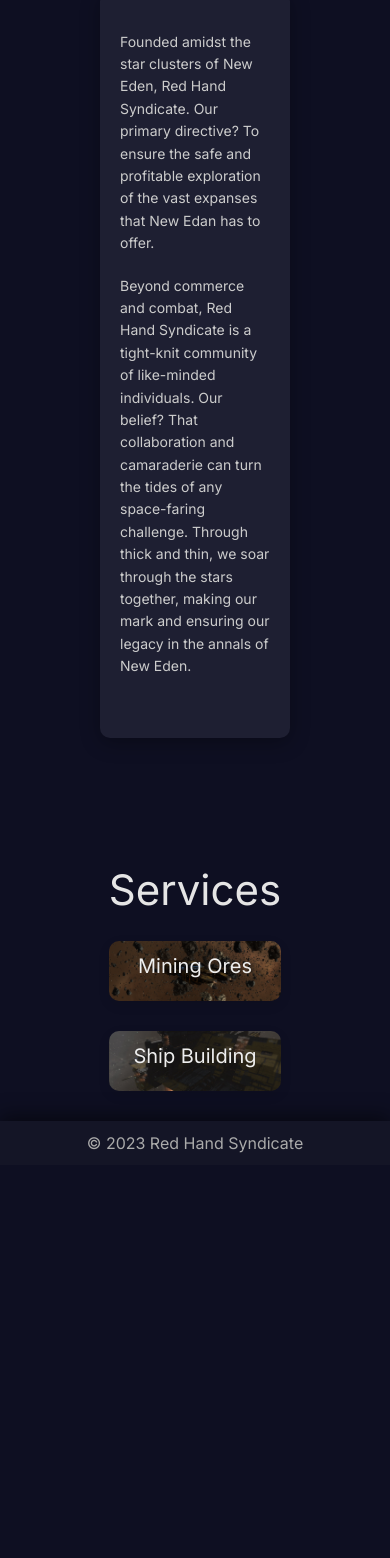
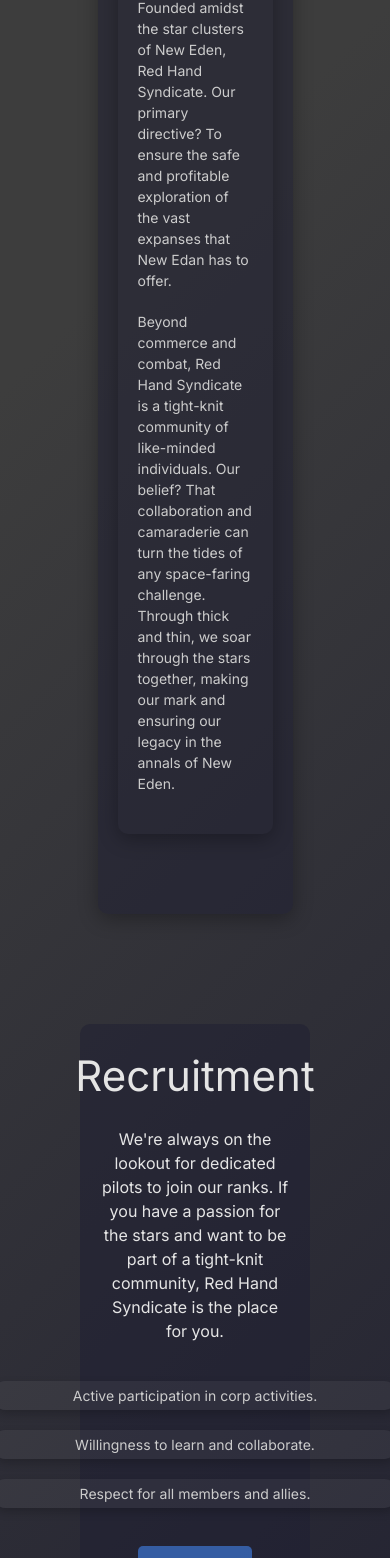
Before and after one commit to HeiseMo/red-hand-syndicate, a Next.js app: page / in a window 390 px wide. Shown: the part 424-1982 px from the top of the page. Before the commit the page ends 1589 px from the top, so only its background shows below. Built offline with nearby package versions, Linux system fonts and the light colour scheme.

Commit message:
layout changes

```diff
--- a/app/components/Header.js
+++ b/app/components/Header.js
@@ -7,7 +7,7 @@ function Header() {
         <div className="header-links">
         <a href="your-discord-link" className="header-discord-link">About</a>
         <a href="your-discord-link" className="header-discord-link">Recruitment</a>
-        <a href="your-discord-link" className="header-discord-link">Services</a>
+        <a href="#services" className="header-discord-link">Services</a>
         </div>
       </header>
     );
--- /dev/null
+++ b/app/components/Recruitment.js
@@ -0,0 +1,26 @@
+// components/Recruitment.js
+
+import React from 'react';
+
+const Recruitment = () => {
+    return (
+        <section id="recruitment" className="recruitment-section">
+            <h2>Recruitment</h2>
+            <p>We're always on the lookout for dedicated pilots to join our ranks. If you have a passion for the stars and want to be part of a tight-knit community, Red Hand Syndicate is the place for you.</p>
+
+            <div className="recruitment-details">
+                <ul>
+                    <li>Active participation in corp activities.</li>
+                    <li>Willingness to learn and collaborate.</li>
+                    <li>Respect for all members and allies.</li>
+                </ul>
+            </div>
+
+            <div className="apply-button-container">
+                <button className="apply-button">Apply Now</button>
+            </div>
+        </section>
+    );
+}
+
+export default Recruitment;
--- a/app/components/ServicesBox.js
+++ b/app/components/ServicesBox.js
@@ -3,7 +3,7 @@ import React from 'react';
 
 const ServiceBox = () => {
     return (
-        <section className="services">
+        <section id="services" className="services">
             <h2>Services</h2>
             <div className='cards'>
                 <div className="service-card mining">
--- a/app/globals.css
+++ b/app/globals.css
@@ -2,14 +2,24 @@
 @tailwind components;
 @tailwind utilities;
 
-/* styles.css */
-
+/* Reset & Global Styles */
 body {
   font-family: 'Arial', sans-serif;
   background-color: #0e0f22;
   color: #e5e5e5;
   margin: 0;
   padding: 0;
+  line-height: 1.5;
+}
+
+a {
+  text-decoration: none;
+  color: inherit;
+  transition: color 0.2s;
+}
+
+a:hover {
+  color: #e5b50a;  /* Gold tone for hover effect */
 }
 
 /* Header Styles */
@@ -18,11 +28,13 @@ body {
   align-items: center;
   justify-content: space-between;
   padding: 20px 40px;
-  background-color: #141526;
+  background-color: #1e1f3281;
   box-shadow: 0 5px 20px rgba(0, 0, 0, 0.5);
 }
+
 .header-links a {
   margin: 10px;
+  transition: color 0.2s;
 }
 
 .logo {
@@ -37,167 +49,193 @@ body {
   border: none;
   border-radius: 5px;
   cursor: pointer;
-  transition: background-color 0.3s;
+  transition: all 0.3s;
 }
 
 .cta-button:hover {
   background-color: #c7d0df;
 }
 
-/* About Styles */
 /* About Us section styles */
 .about{
   display: flex;
   flex-direction: column;
   align-items: center;
-  max-width: 900px;
+  width: 50vw;
   margin: 60px auto;
-  padding: 0 60px;
-}
-.about-img {
-  display: flex;
-  flex-direction: column;
-  align-items: center;
-  max-width: 300px;
-  background-color: #1e1f32;
+  background-color: #1e1f3281;
   border-radius: 10px;
-  padding: 20px;
   box-shadow: 0 5px 20px rgba(0, 0, 0, 0.3);
 }
 .about-container {
   display: flex;
   flex-direction: column;
+  padding: 20px;
+  border-radius: 10px;
   align-items: center;
-  max-width: 900px;
+  max-width: 600px;
   margin: 60px auto;
-  padding: 60px 60px;
-  background-color: #1e1f32;
-  border-radius: 10px;
   box-shadow: 0 5px 20px rgba(0, 0, 0, 0.3);
 }
 
-.main-logo{
+.about-img {
+  max-width: 300px;
+  padding: 20px;
+}
+
+.main-logo {
   border-radius: 30px;
   margin: 20px;
 }
 
+.about-container h2, .about-container p {
+  margin-bottom: 20px;
+}
+
 .about-container h2 {
   font-size: 28px;
-  margin-bottom: 20px;
-  color: #e5b50a; /* Gold tone to fit EVE Echoes theme */
+  color: #e5b50a; /* Gold tone */
 }
 
 .about-container p {
   text-align: start;
   font-size: 16px;
-  margin-bottom: 20px;
-  line-height: 1.6;
-  color: #ccc; /* Lighter gray for better readability against dark background */
+  color: #ccc;
 }
 
-/* ... existing styles ... */
-
-.services {
+.services, .cards {
   display: flex;
   flex-direction: column;
-  gap: 20px; /* Spacing between cards */
+  gap: 20px;
   padding: 20px 0;
-  justify-content: space-around; /* Distribute cards evenly */
 }
-.cards{
-  display: flex;
+
+.cards {
   flex-direction: row;
   flex-wrap: wrap;
-  gap: 20px; /* Spacing between cards */
-  padding: 20px 0;
 }
+
 .services h2 {
   font-size: 42px;
 }
 
 .service-card {
-  flex: 0 1 calc(50% - 20px); /* Makes sure each card takes up roughly half the space minus the gap */
-  background-color: #1a1a2e; /* Dark tone */
+  flex: 0 1 calc(50% - 20px);
+  background-color: #1a1a2e;
   border-radius: 10px;
+  padding: 20px;
   box-shadow: 0px 4px 12px rgba(0, 0, 0, 0.1);
-  padding: 20px;
   transition: transform 0.3s ease;
 }
 
 .service-card:hover {
-  transform: translateY(-10px); /* Slight upward movement on hover for a dynamic feel */
+  transform: translateY(-10px);
 }
 
 .service-card h3 {
   font-size: 24px;
   margin-bottom: 10px;
-  color: #eee; /* Light text color for contrast */
+  color: #eee;
 }
 
 .service-card p {
   font-size: 18px;
-  background-color: #0e0f22c2;
+  background-color: #1e1f3281;
   border-radius: 20px;
   padding: 5px;
-  color: #aaa; /* Slightly dimmer text for the description */
+  color: #aaa;
+}
+
+.mining, .ship-building {
+  background-size: cover;
+  background-position: center;
 }
 
 .mining {
   background-image: url('/mining.jpg');
-  background-size: cover;
-  background-position: center;
 }
 
 .ship-building {
   background-image: url('/indy.jpg');
-  background-size: cover;
-  background-position: center;
 }
-
 
 /* Footer Styles */
 .footer-container {
-  background-color: #141526;
+  background-color: #1e1f3281;
   color: #aaa;
   padding: 20px 40px;
   text-align: center;
-  box-shadow: 0 -5px 20px rgba(0, 0, 0, 0.5);
 }
 
 .footer-container p {
   margin: 0;
 }
+.recruitment-section{
+  width: 100%;
+  display: flex;
+  flex-direction: column;
+  justify-content: center;
+  align-items: center;
+  margin: 50px;
+  background-color: #1e1f3281;
+  padding: 20px;
+  border-radius: 10px;
+}
+.recruitment-section h2 {
+  font-size: 42px;
+  margin-bottom: 20px;
+}
+.recruitment-details {
+  display: flex;
+  flex-direction: column;
+  justify-content: center;
+  align-items: center;
+  text-align: flex-start;
+  width: 30vw;
+  padding: 20px;
+}
+.recruitment-details ul {
+  display: flex;
+  flex-direction: column;
+  align-items: center;
+  width:100%;
+  text-align: start;
+  list-style-type: none;
+  padding-left: 0;
+  color: #ccc;
 
-/* ... your existing styles ... */
+}
 
-/* responsive design for mobile devices */
-@media (max-width: 768px) {
-  .service-card p {
-    display: none; /* hide the p tag in cards on screens less than 768px wide */
-  }
+.recruitment-details li {
+  display: flex;
+  text-align: flex-start;
+  justify-content: center;
+  list-style-type: none;
+  padding: 5px 0;
+  position: relative;
+  width: 400px;
+  background: rgba(255, 255, 255, 0.05);
+  border-radius: 10px;
+  padding: 10px 20px;
+  margin: 10px;
+  box-shadow: 0 4px 10px rgba(0, 0, 0, 0.2);
+}
 
-  .services {
-    flex-direction: column; /* On mobile devices, cards will stack vertically */
-    gap: 10px;
-  }
+.apply-button {
+  padding: 10px 20px;
+  background-color: #4287f594;
+  color: #fff;
+  border: none;
+  border-radius: 5px;
+  cursor: pointer;
+  transition: all 0.3s;
+}
 
-  .cards {
-    flex-direction: column; /* Cards will stack vertically */
-    gap: 30px;
-    padding: 10px 0;
-  }
+.apply-button:hover {
+  background-color: #c7d0df;
+}
 
-  .service-card {
-    flex: 0 1 100%; /* Each card will take the full width on mobile */
-    padding: 10px;  /* Slightly less padding for mobile */
-  }
-
-  .service-card h3 {
-    font-size: 20px; /* Smaller heading for mobile */
-  }
-}
-/* ... your existing styles ... */
-
+/* Responsive design for mobile devices */
 @media (max-width: 768px) {
   /* Header */
   .header-container {
@@ -211,24 +249,22 @@ body {
 
   .header-links a {
     margin: 5px;
-    font-size: 14px; /* Reduce font size for better fit */
+    font-size: 14px;
   }
 
   .cta-button {
     padding: 8px 16px;
-    margin-top: 10px; /* Add some space between links and button */
+    margin-top: 10px;
   }
 
   /* About Us */
-  .about {
-    padding: 0 20px;
-    margin: 40px auto;
+  .about, .about-img, .about-container {
+    padding: 20px;
   }
-  .about-img {
-    padding: 10px;
-  }
-  .about-container {
-    padding: 40px 20px;
+
+  .main-logo {
+    max-width: 220px;
+    margin: 10px;
   }
 
   .about-container h2 {
@@ -239,9 +275,18 @@ body {
     font-size: 14px;
   }
 
-  .main-logo {
-    max-width: 220px; /* Reduce logo size for mobile */
-    margin: 10px;
+  /* Services */
+  .services, .cards, .service-card {
+    flex-direction: column;
+  }
+
+  .service-card {
+    flex: 0 1 100%;
+    padding: 10px;
+  }
+
+  .service-card h3 {
+    font-size: 20px;
   }
 
   /* Footer */
@@ -249,7 +294,39 @@ body {
     padding: 10px 20px;
   }
 
-  /* Services - Already handled in your existing styles */
+  .recruitment-details ul {
+    padding: 8px 16px;
+    font-size: 14px;
+  }
 
-  /*... your other mobile optimizations ... */
+  .recruitment-details li {
+    padding: 4px 0;
+  }
+
+  .apply-button {
+    padding: 8px 16px;
+  }
 }
+
+/* Enhancements for a more modern & industrial look */
+body {
+  background-color: #1a1a2e;
+  background-image: linear-gradient(315deg, #1a1a2e 0%, #3d3d3d 74%); /* Gives a subtle gradient */
+}
+
+.service-card, .footer-container {
+  border: 1px solid rgba(255, 255, 255, 0.1);  /* Adding a subtle border */
+}
+
+.service-card:hover {
+  border-color: #e5b50a; /* Gold tone on hover */
+}
+
+.about-container, .footer-container {
+  overflow: hidden; /* Ensures shadows and borders are well-contained */
+}
+
+.service-card img {
+  border-radius: 10px; /* Rounded corners for images */
+  box-shadow: 0 5px 20px rgba(0, 0, 0, 0.3); /* Subtle shadow for depth */
+}
--- a/app/page.js
+++ b/app/page.js
@@ -1,6 +1,7 @@
 import Header from './components/Header';
 import About from './components/About';
 import ServicesBox from './components/ServicesBox';
+import Recruitment from './components/Recruitment';
 import Footer from './components/Footer';
 
 export default function Home() {
@@ -11,7 +12,10 @@ export default function Home() {
       <main className="flex flex-col items-center justify-center w-full flex-1 px-20 text-center">
         <About />
 
+        <Recruitment />
+
         <ServicesBox />
+
       </main>
 
       <Footer />
```
